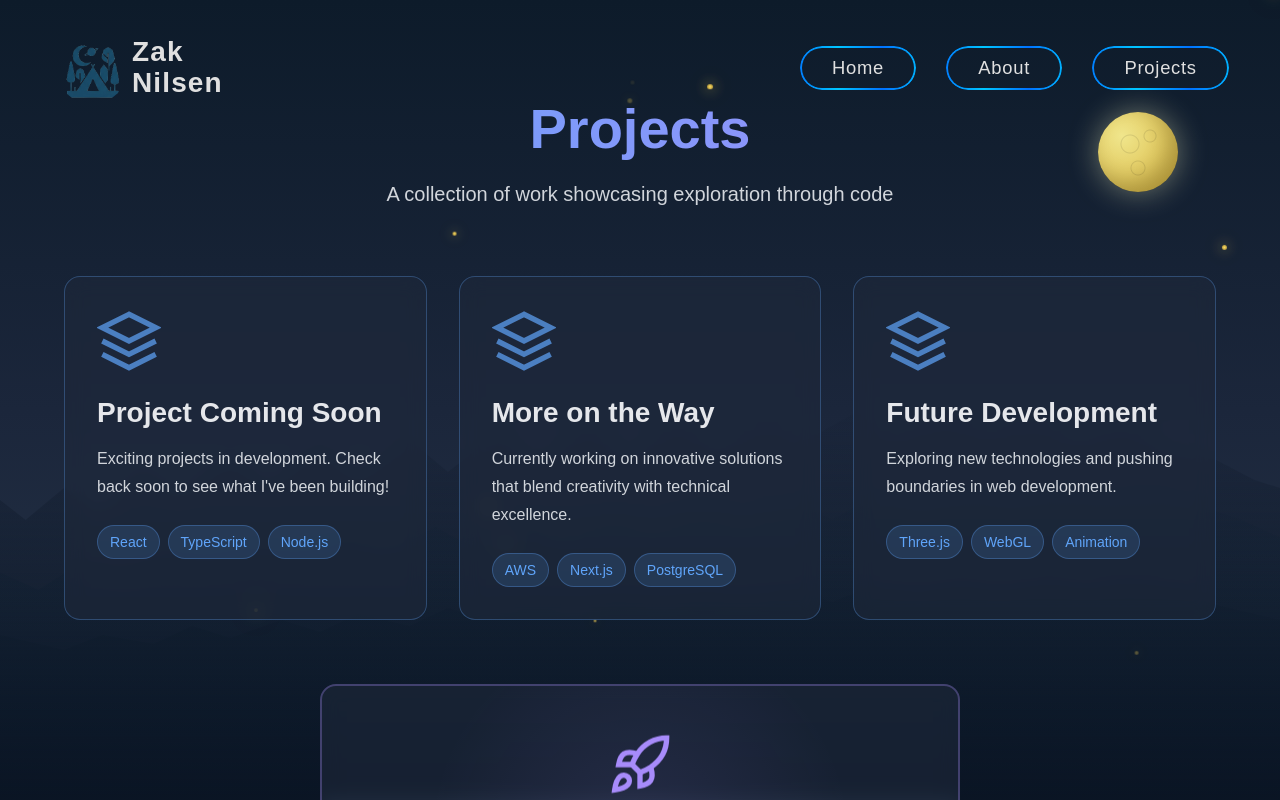
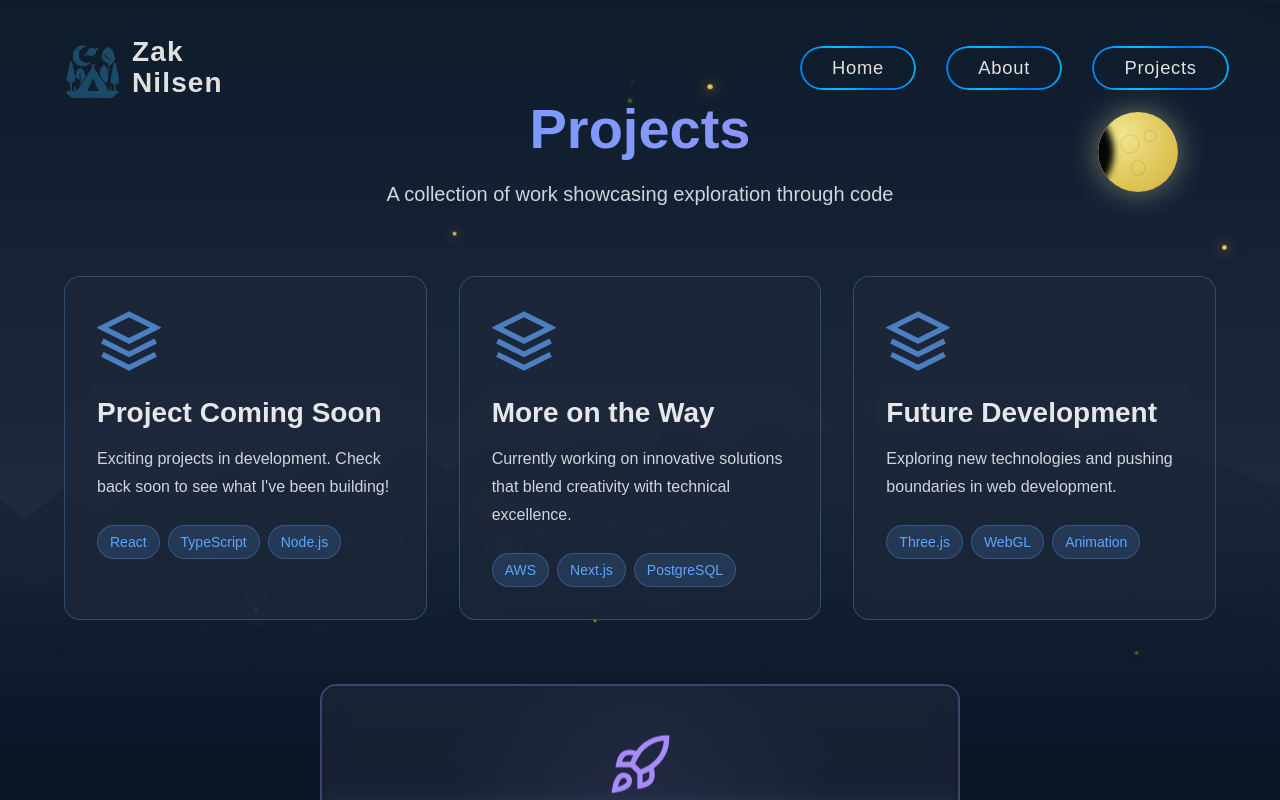
Before and after one commit to ZakNilsen/Zak-Website, a Next.js app: page /projects in a window 1280 px wide. Shown: the top 800 px of the page. Built offline with nearby package versions, Linux system fonts and the light colour scheme.

Commit message:
Fix moon cycle

```diff
--- a/app/projects/page.tsx
+++ b/app/projects/page.tsx
@@ -1,7 +1,6 @@
 "use client";
 import styles from "./projects.module.css";
 import { makeRNG } from "../utility/utility";
-import { useState, useEffect } from "react";
 import CometCursor from "./../animations/cometCursor";
 
 export default function Projects() {
@@ -29,18 +28,6 @@ export default function Projects() {
       return <div key={i} className={styles.firefly} style={style}></div>;
     });
   })();
-
-  // Moon phase (cycles through 8 phases)
-  const [moonPhase, setMoonPhase] = useState(0);
-
-  useEffect(() => {
-    // Change moon phase every 10 seconds
-    const interval = setInterval(() => {
-      setMoonPhase(prev => (prev + 1) % 8);
-    }, 10000);
-
-    return () => clearInterval(interval);
-  }, []);
 
   // Placeholder project data
   const placeholderProjects = [
@@ -71,9 +58,10 @@ export default function Projects() {
       {/* Cosmic cursor trail */}
       <CometCursor />
 
-      {/* Moon */}
-      <div className={styles.moon} data-phase={moonPhase}>
+      {/* Moon - animates via css */}
+      <div className={styles.moon}>
         <div className={styles.moonSurface}></div>
+        <div className={styles.moonShadow}></div>
       </div>
 
       {/* Mountain silhouettes */}
--- a/app/projects/projects.module.css
+++ b/app/projects/projects.module.css
@@ -78,13 +78,12 @@
   right: 8%;
   width: 80px;
   height: 80px;
+  border-radius: 50%;
+  /* clips the sliding shadow overlay to a circle */
+  overflow: hidden;
   background: radial-gradient(circle at 30% 30%, #f0e68c, #d4af37);
-  border-radius: 50%;
-  box-shadow:
-    0 0 30px rgba(255, 255, 200, 0.4),
-    inset -10px -10px 20px rgba(0, 0, 0, 0.2);
+  box-shadow: 0 0 30px rgba(255, 255, 200, 0.4);
   z-index: 2;
-  transition: all 2s ease-in-out;
 }
 
 .moonSurface {
@@ -100,15 +99,47 @@
     radial-gradient(circle at 50% 70%, transparent 6px, rgba(0, 0, 0, 0.1) 7px, transparent 8px);
 }
 
-/* Moon phases using data attribute */
-.moon[data-phase="0"] { opacity: 1; } /* Full */
-.moon[data-phase="1"] { opacity: 0.9; box-shadow: inset 10px 0 20px rgba(0, 0, 0, 0.4); } /* Waning Gibbous */
-.moon[data-phase="2"] { opacity: 0.8; box-shadow: inset 20px 0 30px rgba(0, 0, 0, 0.6); } /* Last Quarter */
-.moon[data-phase="3"] { opacity: 0.6; box-shadow: inset 30px 0 40px rgba(0, 0, 0, 0.8); } /* Waning Crescent */
-.moon[data-phase="4"] { opacity: 0.3; } /* New Moon */
-.moon[data-phase="5"] { opacity: 0.6; box-shadow: inset -30px 0 40px rgba(0, 0, 0, 0.8); } /* Waxing Crescent */
-.moon[data-phase="6"] { opacity: 0.8; box-shadow: inset -20px 0 30px rgba(0, 0, 0, 0.6); } /* First Quarter */
-.moon[data-phase="7"] { opacity: 0.9; box-shadow: inset -10px 0 20px rgba(0, 0, 0, 0.4); } /* Waxing Gibbous */
+/*
+  Moon phase: a dark circle the same size as the moon slides across it on
+  a loop via `transform`, which animates smoothly and cheaply (unlike
+  box-shadow). `mix-blend-mode: multiply` lets it darken the moon's own
+  gradient naturally rather than sitting on top as a flat color patch.
+  translateX(-100%) = fully off to the left  -> full moon
+  translateX(0%)     = centered, fully covering -> new moon
+  translateX(100%)   = fully off to the right -> full moon again (loops
+                        seamlessly since this matches the 0% keyframe state)
+*/
+.moonShadow {
+  position: absolute;
+  top: -10%;
+  left: -10%;
+  width: 120%;
+  height: 120%;
+  border-radius: 50%;
+  background: #05070d;
+  mix-blend-mode: multiply;
+  /* softens the terminator edge so it reads as a natural gradient instead
+     of a hard, aliased circle boundary */
+  filter: blur(3px);
+  animation: moonPhaseCycle 45s linear infinite;
+  /* keeps this on its own GPU layer for the whole animation instead of
+     the browser repeatedly promoting/demoting it, which is what causes
+     stutter on an animated clipped shape like this */
+  will-change: transform;
+  backface-visibility: hidden;
+}
+
+@keyframes moonPhaseCycle {
+  0% {
+    transform: translateX(-100%) translateZ(0);
+  }
+  50% {
+    transform: translateX(0%) translateZ(0);
+  }
+  100% {
+    transform: translateX(100%) translateZ(0);
+  }
+}
 
 /* Mountain silhouettes */
 .mountainBack,
```
